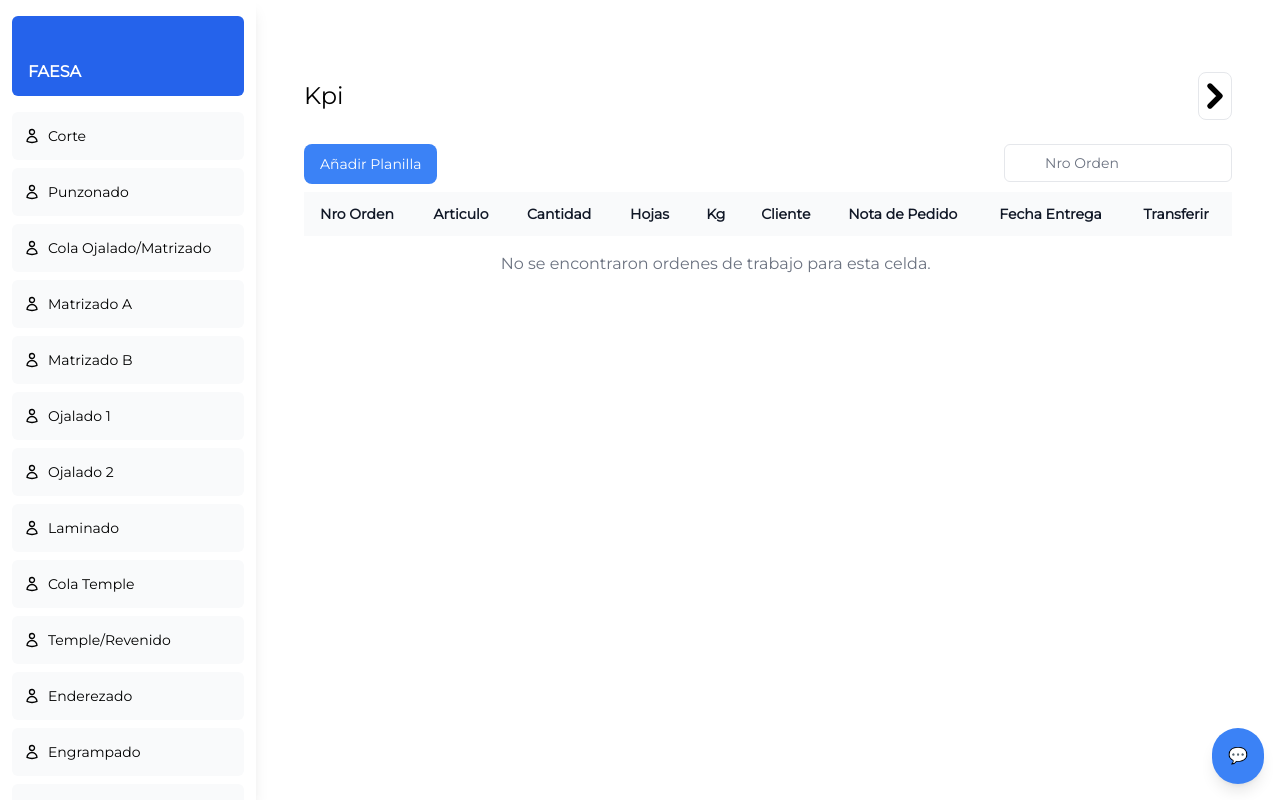
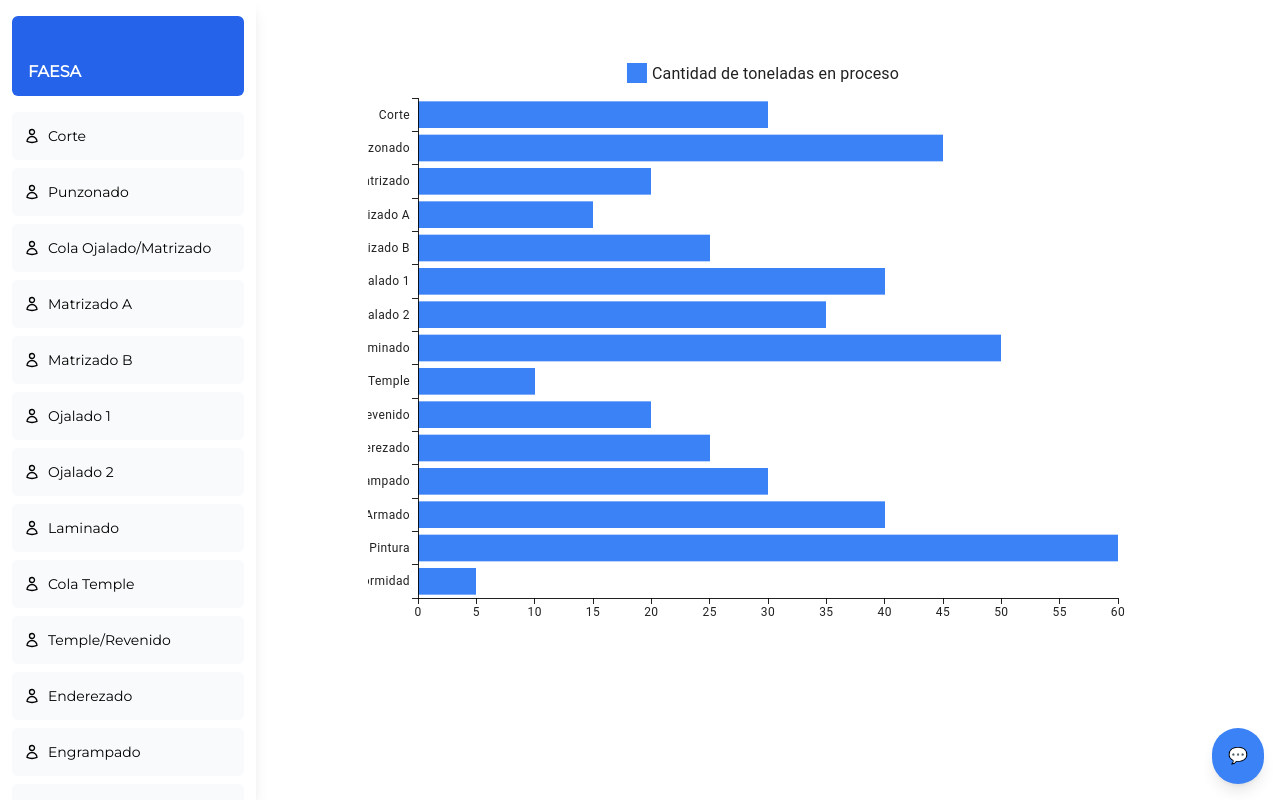
Before and after one commit to leomendoza261/Faesa, a Next.js app: page /dashboard/kpi in a window 1280 px wide. Built offline with nearby package versions, Linux system fonts and the light colour scheme.

Commit message:
añadir graficos

```diff
--- /dev/null
+++ b/app/dashboard/kpi/page.tsx
@@ -0,0 +1,14 @@
+"use client"
+
+import KpiKgTotal from '@/app/ui/kpi/kpiKgTotal';
+import { Suspense } from 'react';
+
+export default function KPIPage() {
+
+
+    return (
+        <Suspense fallback={<div>Cargando...</div>}>
+            <KpiKgTotal />
+        </Suspense>
+    );
+}
--- a/app/dashboard/page.tsx
+++ b/app/dashboard/page.tsx
@@ -21,10 +21,10 @@ const HomeDashboard = () => {
 
   // Información ficticia para los paneles
   const paneles = [
-    { title: "Órdenes de trabajo activas", value: 15, color: "bg-blue-500" },
-    { title: "Toneladas en proceso", value: 250, color: "bg-green-500" },
-    { title: "Órdenes completadas", value: 120, color: "bg-purple-500" },
-    { title: "Tiempo promedio de entrega", value: "3 días", color: "bg-yellow-500" },
+    { title: "Órdenes de trabajo activas", value: 15, color: "blue" },
+    { title: "Toneladas en proceso", value: 250, color: "blue" },
+    { title: "Órdenes completadas", value: 120, color: "blue" },
+    { title: "Tiempo promedio de entrega", value: "3 días", color: "blue" },
   ];
 
   return (
@@ -47,15 +47,18 @@ const HomeDashboard = () => {
         {paneles.map((panel, index) => (
           <div
             key={index}
-            className={`p-6 rounded-lg shadow-lg ${panel.color} text-white flex justify-between items-center`}
+            className={`p-6 rounded-lg shadow-lg bg-${panel.color}-600 text-white flex justify-between items-center`}
           >
             <div>
               <h3 className="text-lg font-medium mb-2">{panel.title}</h3>
               <p className="text-2xl font-semibold">{panel.value}</p>
             </div>
-            <div className="flex items-center justify-center w-16 h-16 rounded-full bg-white bg-opacity-20">
-              <span className="text-3xl">📊</span>
-            </div>
+            <Link href={"/dashboard/kpi"}>
+              <div className={`flex items-center justify-center w-16 h-16 rounded-full bg-white bg-opacity-20 hover:bg-${panel.color}-500`}>
+                <span className="text-3xl">📊</span>
+              </div>
+            </Link>
+
           </div>
         ))}
       </div>
--- /dev/null
+++ b/app/ui/kpi/kpiKgTotal.tsx
@@ -0,0 +1,27 @@
+// components/BarChartComponent.jsx
+import React from "react";
+import { BarChart } from '@mui/x-charts';
+
+const KpiKgTotal = () => {
+    const etapas = [
+        "Corte", "Punzonado", "Ojalado/Matrizado", "Matrizado A", "Matrizado B",
+        "Ojalado 1", "Ojalado 2", "Laminado", "Cola Temple", "Temple/Revenido",
+        "Enderezado", "Engrampado", "Armado", "Pintura", "No Conformidad",
+      ];
+
+      const valores = [30, 45, 20, 15, 25, 40, 35, 50, 10, 20, 25, 30, 40, 60, 5]; // Valores inventados
+
+      return (
+        <div style={{ width: "100%", maxWidth: "800px", margin: "0 auto" }}>
+          <BarChart
+            layout="horizontal"
+            yAxis={[{ data: etapas, scaleType: "band",  }]}
+            series={[{ data: valores, label: "Cantidad de toneladas en proceso", color: "#3B82F6" }]}
+            width={800}
+            height={600}
+          />
+        </div>
+      );
+    };
+
+export default KpiKgTotal;
```
Also changed, not shown: package.json (+6 -2 lines), 1 other file (tests, documents, lock files or other folders).
